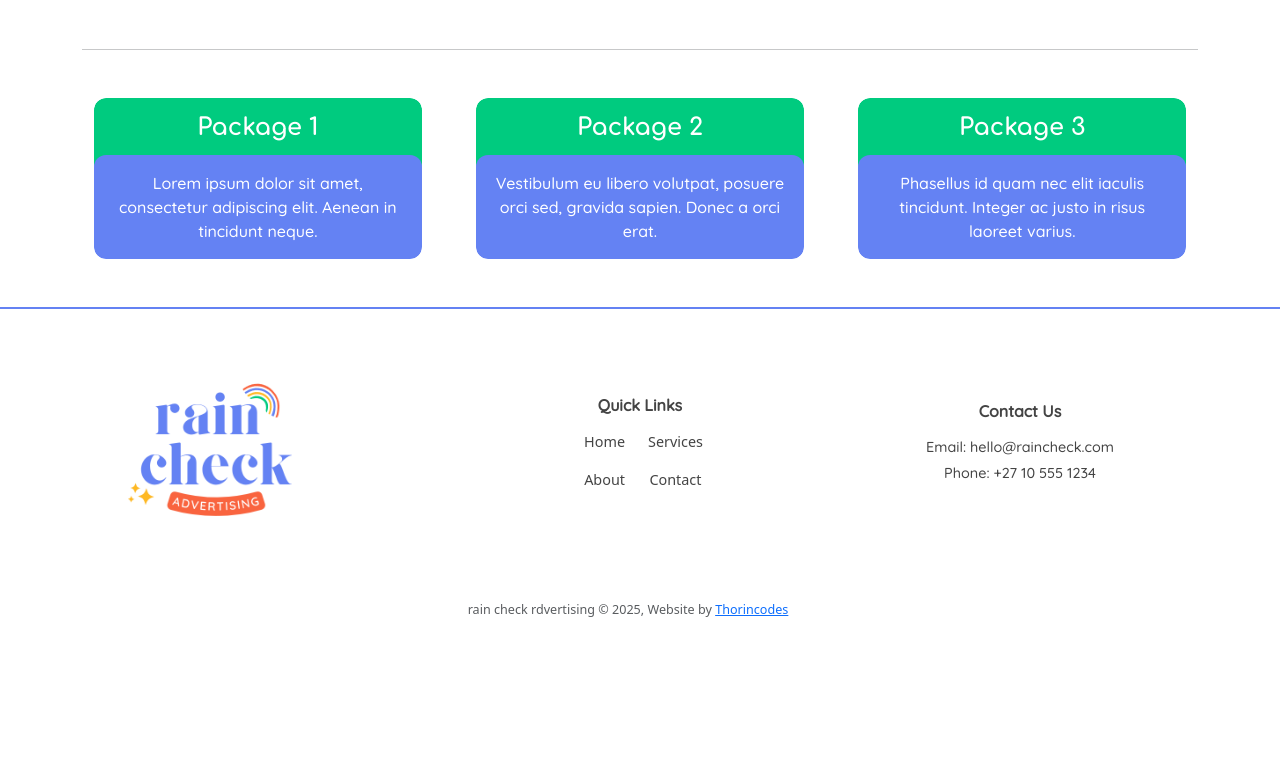
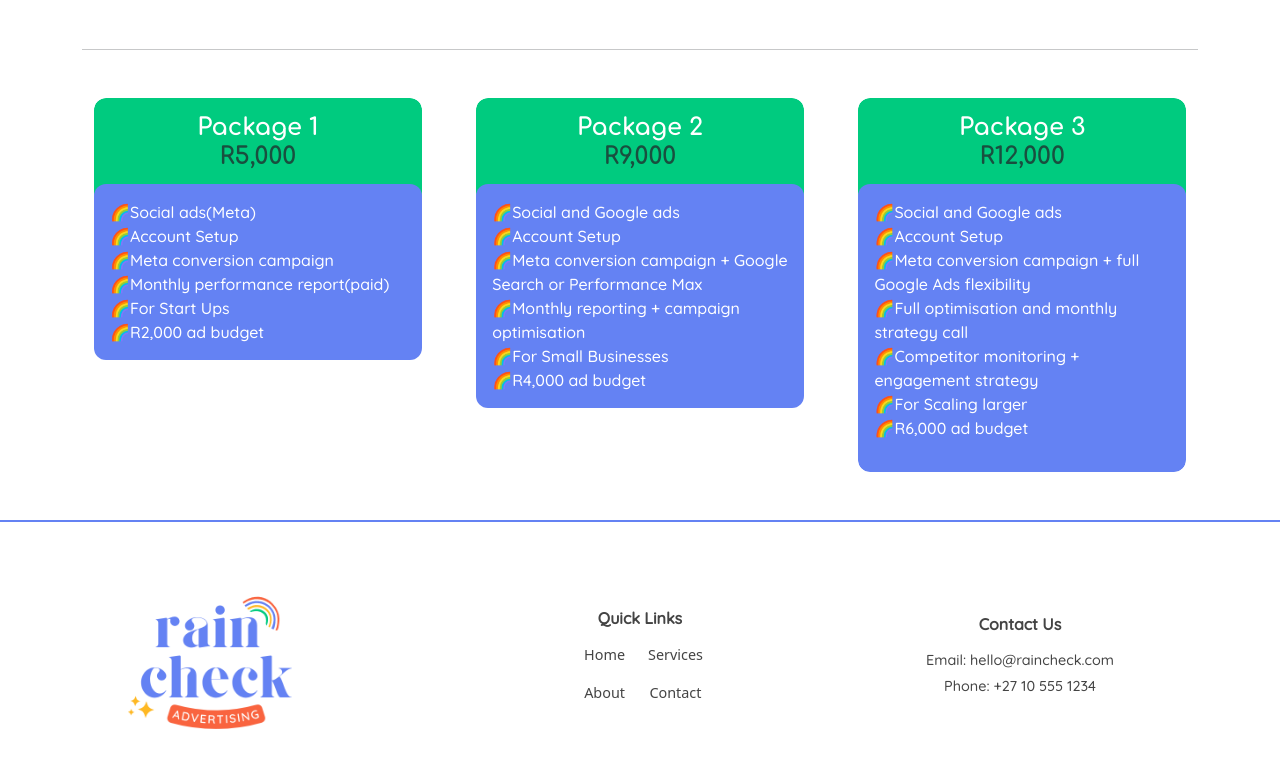
Before and after one commit to hiscloan/raincheck, a Django app: page /services/ in a window 1280 px wide. Shown: the part 1728-2493 px from the top of the page. Before the commit the page ends 2345 px from the top, so only its background shows below. Run offline with Django 5.2, Linux system fonts and the light colour scheme.

Commit message:
made final changes to text

```diff
--- a/raincheck_app/templates/raincheck_app/about_us.html
+++ b/raincheck_app/templates/raincheck_app/about_us.html
@@ -28,7 +28,7 @@
         <div class="col-md-4 d-flex" data-aos="fade-up" data-aos-delay="250">
           <div class="value-card card text-center p-4 w-100 text-white" >
             <h2 class="card-title">Integrity</h2>
-            <p class="card-text h5">We believe in transparency, honesty, and doing what’s right for our clients—every time.</p>
+            <p class="card-text h5">We believe in transparency, honesty, and doing what’s right for our clients, every time.</p>
           </div>
         </div>
         <div class="col-md-4 d-flex" data-aos="fade-up" data-aos-delay="500">
@@ -40,7 +40,7 @@
         <div class="col-md-4 d-flex" data-aos="fade-up" data-aos-delay="750">
           <div class="value-card card text-center p-4 w-100  text-white">
             <h2 class="card-title">Collaboration</h2>
-            <p class="card-text h5">We build strong relationships—internally and with clients—because success is always a team effort.</p>
+            <p class="card-text h5">We build strong relationships, internally and with clients, because success is always a team effort.</p>
           </div>
         </div>
     </div>
--- a/raincheck_app/templates/raincheck_app/services.html
+++ b/raincheck_app/templates/raincheck_app/services.html
@@ -77,9 +77,15 @@
   <div class="package-card" data-aos="fade-bottom">
     <div class="package-header">
       <h2 class="mb-0 text-center card-title">Package 1</h2>
+      <h4 class="text-center text-muted mb-0 text-white">R5,000</h5>
     </div>
     <div class="package-body">
-      <p class="mb-0 text-center">Lorem ipsum dolor sit amet, consectetur adipiscing elit. Aenean in tincidunt neque.</p>
+      <p class="mb-0">🌈Social ads(Meta)<br>
+                                  🌈Account Setup<br>
+                                  🌈Meta conversion campaign<br>
+                                  🌈Monthly performance report(paid)<br>
+                                  🌈For Start Ups<br>
+                                  🌈R2,000 ad budget</p>
     </div>
   </div>
 
@@ -87,9 +93,15 @@
   <div class="package-card" data-aos="fade-bottom">
     <div class="package-header">
       <h2 class="mb-0 text-center card-title">Package 2</h2>
+      <h4 class="text-center text-muted mb-0 text-white">R9,000</h5>
     </div>
     <div class="package-body">
-      <p class="mb-0 text-center">Vestibulum eu libero volutpat, posuere orci sed, gravida sapien. Donec a orci erat.</p>
+      <p class="mb-0">🌈Social and Google ads<br>
+                                  🌈Account Setup<br>
+                                  🌈Meta conversion campaign + Google Search or Performance Max<br>
+                                  🌈Monthly reporting + campaign optimisation<br>
+                                  🌈For Small Businesses<br>
+                                  🌈R4,000 ad budget </p>
     </div>
   </div>
 
@@ -97,9 +109,17 @@
   <div class="package-card" data-aos="fade-bottom">
     <div class="package-header">
       <h2 class="mb-0 text-center card-title">Package 3</h2>
+      <h4 class="text-center text-muted mb-0 text-white">R12,000</h5>
     </div>
     <div class="package-body">
-      <p class="mb-0 text-center">Phasellus id quam nec elit iaculis tincidunt. Integer ac justo in risus laoreet varius.</p>
+      <p class="mb-0">🌈Social and Google ads<br>
+                                  🌈Account Setup<br>
+                                  🌈Meta conversion campaign + full Google Ads flexibility<br>
+                                  🌈Full optimisation and monthly strategy call<br>
+                                  🌈Competitor monitoring + engagement strategy<br>
+                                  🌈For Scaling larger<br>
+                                  🌈R6,000 ad budget </p>
+      </p>
     </div>
   </div>
 </div>
```
